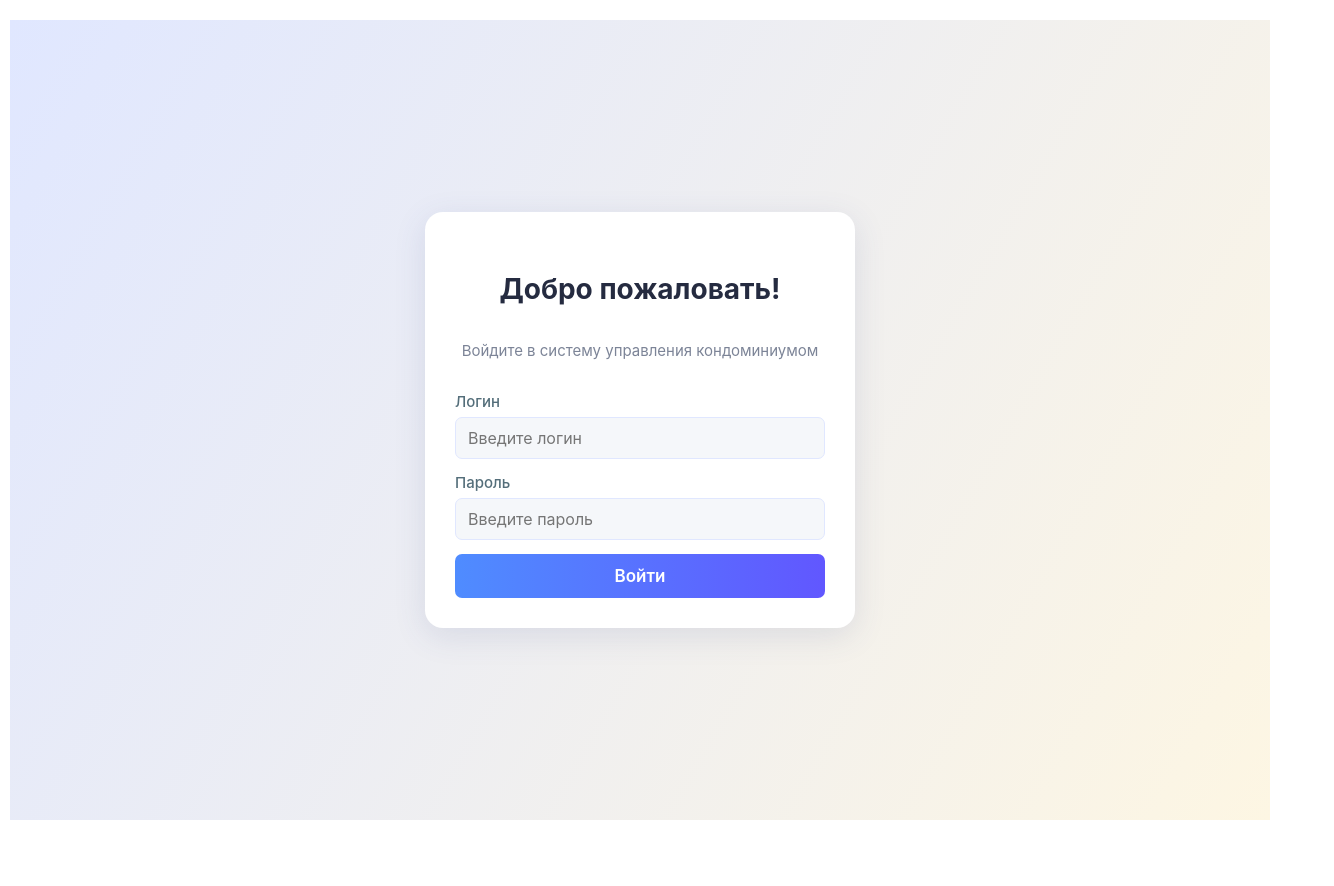
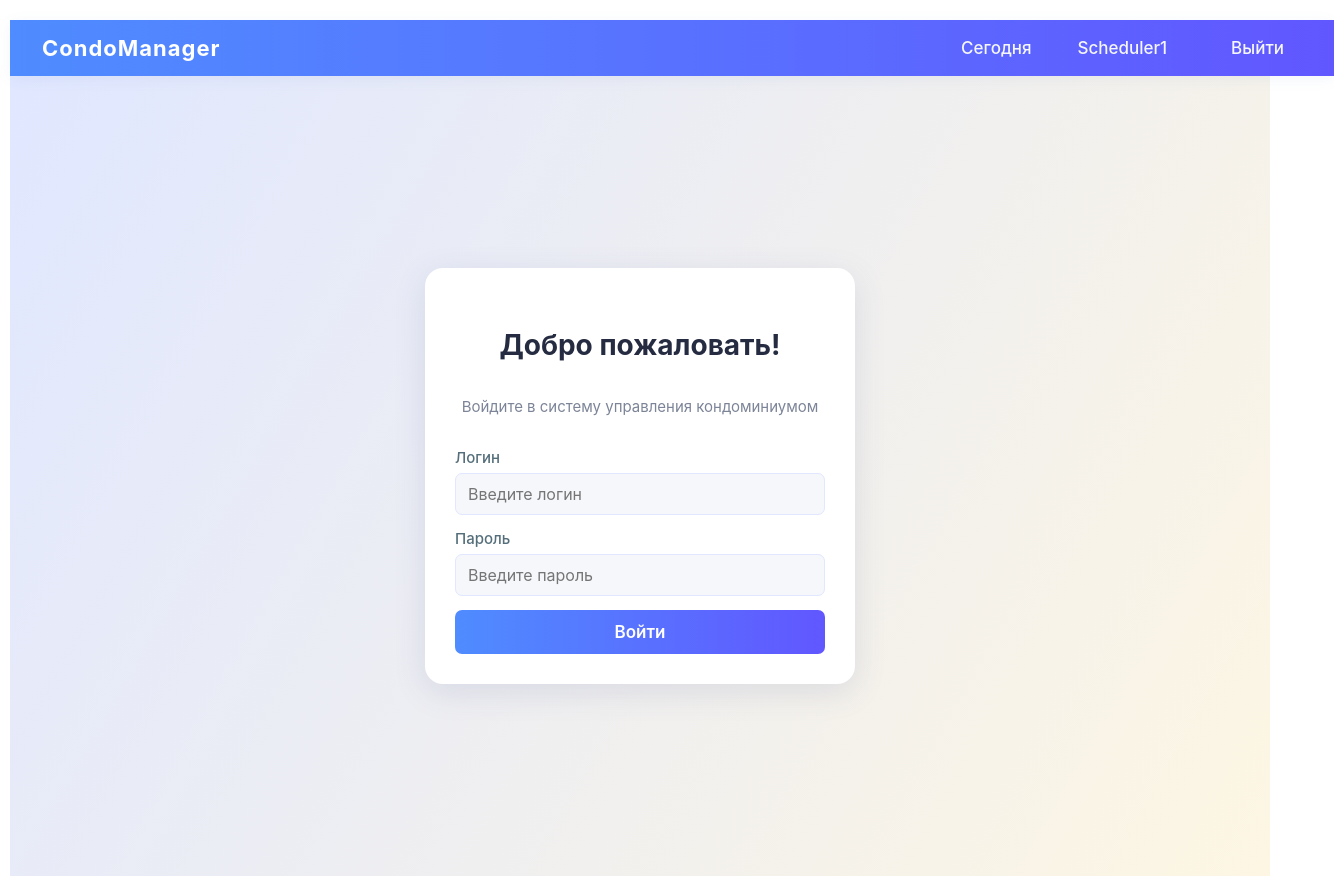
Before and after one commit to oreonoreon/front, a Vue app: page /login in a window 1280 px wide. Shown: the whole page, 1334 px wide, since content can reach past the window. Before the commit the page ends 830 px from the top, so only its background shows below. Built offline with nearby package versions, Linux system fonts and the light colour scheme.

Commit message:
добавил навигационую панель но пока она не красивая

```diff
--- a/src/App.vue
+++ b/src/App.vue
@@ -1,3 +1,7 @@
 <template>
+  <Navbar />
   <router-view />
 </template>
+<script setup>
+import Navbar from './components/Navbar.vue'
+</script>
--- /dev/null
+++ b/src/components/Navbar.vue
@@ -0,0 +1,108 @@
+<template>
+  <nav class="navbar">
+    <div class="navbar-logo">CondoManager</div>
+    <div class="navbar-links">
+      <router-link to="/today" class="nav-link" active-class="active-link">Сегодня</router-link>
+      <router-link to="/" class="nav-link" active-class="active-link">Scheduler1</router-link>
+      <button
+          class="logout-btn"
+          :disabled="loading"
+          @click="onLogout"
+      >
+        Выйти
+      </button>
+    </div>
+  </nav>
+</template>
+
+<script setup>
+import { ref } from "vue";
+import axios from "axios";
+import { useRouter } from "vue-router";
+
+const loading = ref(false);
+const error = ref("");
+const router = useRouter();
+
+async function onLogout() {
+  error.value = "";
+  loading.value = true;
+  try {
+    await axios.post("/api/calendar/logout");
+    router.push("/login");
+  } catch (e) {
+    error.value = e.response?.data || "Ошибка выхода";
+  } finally {
+    loading.value = false;
+  }
+}
+</script>
+
+<style scoped>
+.navbar {
+  position: sticky;
+  top: 0;
+  width: 100%;
+  background: linear-gradient(90deg, #4f8cff 0%, #6157ff 100%);
+  display: flex;
+  align-items: center;
+  justify-content: space-between;
+  padding: 0 32px;
+  height: 56px;
+  box-shadow: 0 3px 14px rgba(80,110,180,0.07);
+  z-index: 10;
+}
+.navbar-logo {
+  font-weight: 700;
+  font-size: 22px;
+  color: #fff;
+  letter-spacing: 1px;
+}
+.navbar-links {
+  display: flex;
+  gap: 26px;
+}
+.nav-link {
+  color: #f5f7fa;
+  font-size: 17px;
+  font-weight: 500;
+  text-decoration: none;
+  padding: 5px 10px;
+  border-radius: 7px;
+  transition: background 0.18s, color 0.18s;
+}
+.nav-link:hover {
+  background: rgba(255,255,255,0.14);
+  color: #fff;
+}
+.active-link {
+  background: #fff;
+  color: #4f8cff;
+}
+.logout-btn {
+  font-size: 17px;
+  font-weight: 500;
+  color: #f5f7fa;
+  background: transparent;
+  border: none;
+  border-radius: 7px;
+  padding: 5px 18px;
+  cursor: pointer;
+  transition: background 0.18s, color 0.18s;
+  outline: none;
+  margin-left: 10px;
+}
+.logout-btn:hover {
+  background: rgba(255,255,255,0.14);
+  color: #fff;
+}
+.logout-btn:active {
+  background: #fff;
+  color: #4f8cff;
+}
+.logout-btn:disabled {
+  color: #bbb;
+  background: #eee;
+  cursor: not-allowed;
+}
+</style>
--- a/src/router/index.js
+++ b/src/router/index.js
@@ -1,10 +1,14 @@
 import { createRouter, createWebHistory } from "vue-router";
 import Login from "../components/Login.vue";
 import Home from "../components/Scheduler1.vue"; // ваш главный компонент
+// import Logout from './components/Logout.vue';
+// import Today from './components/Today.vue'
 
 const routes = [
     { path: "/login", component: Login },
     { path: "/", component: Home },
+    //{ path: '/logout', component: Logout },
+   //{ path: '/today', component: Today },
 ];
 
 const router = createRouter({
```
